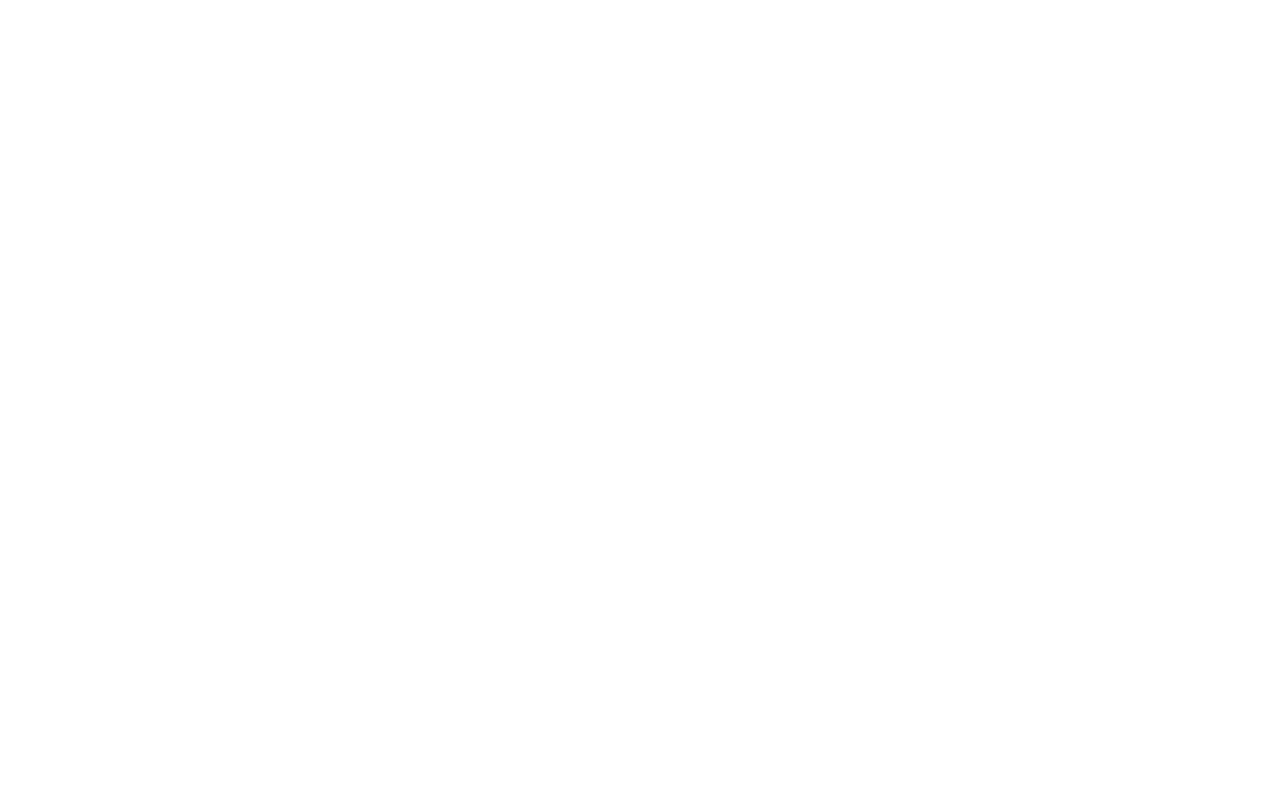
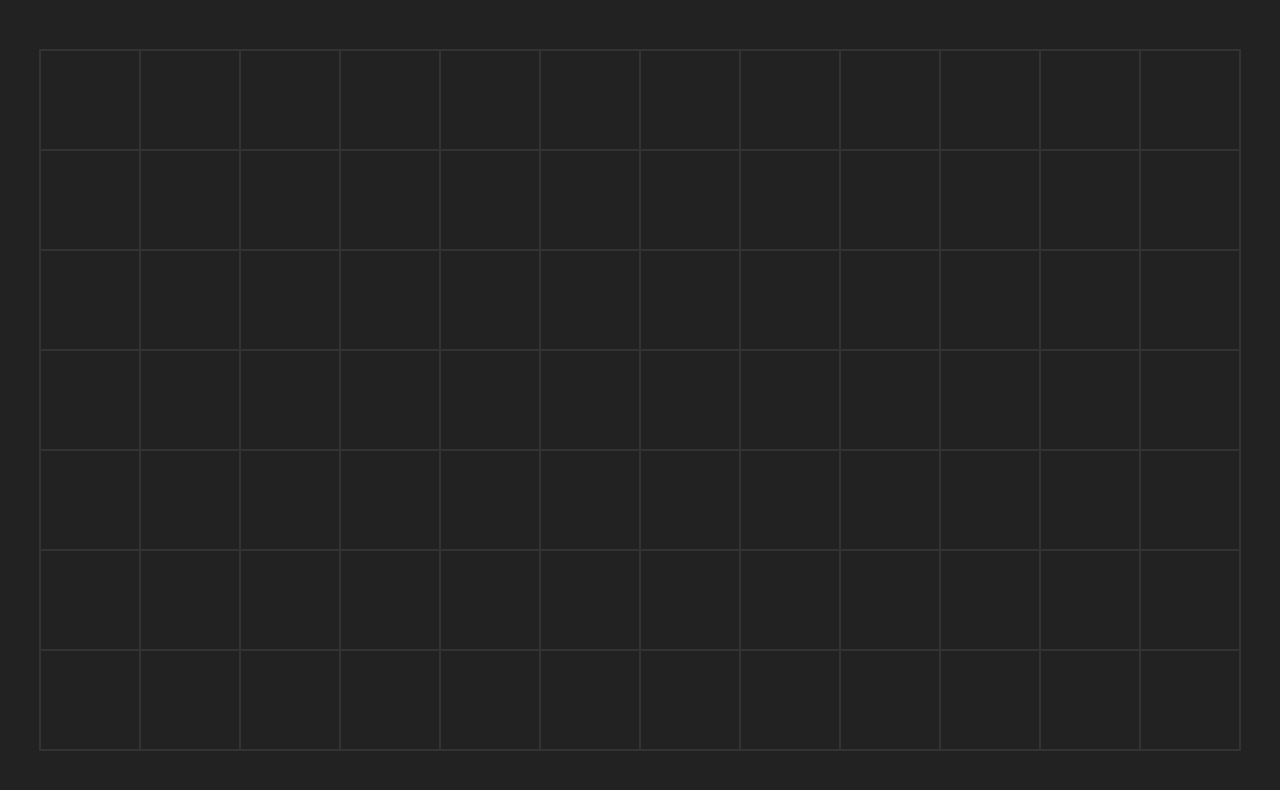
Before and after one commit to ScriptRaccoon/tikzcd-creator, a SvelteKit app: page / in a window 1280 px wide. Shown: the top 790 px of the page. Built offline with nearby package versions, Linux system fonts and the light colour scheme.

Commit message:
initialize grid with hover nodes

```diff
--- /dev/null
+++ b/src/lib/Grid.svelte
@@ -0,0 +1,74 @@
+<script lang="ts">
+	let size = $state({ x: 1, y: 1 });
+	const padding = 25;
+
+	$effect(() => {
+		size.x = Math.floor((window.innerWidth - 2 * padding) / 100);
+		size.y = Math.floor((window.innerHeight - 2 * padding) / 100);
+	});
+</script>
+
+<div class="grid-wrapper">
+	<div class="grid" style:--x={size.x} style:--y={size.y}>
+		{#each { length: size.y } as _, y}
+			{#each { length: size.x } as _, x}
+				<span class="tile">
+					{#if y > 0 && x > 0}
+						<button aria-label="create node here" class="node">
+							<div class="node-inner"></div>
+						</button>
+					{/if}
+				</span>
+			{/each}
+		{/each}
+	</div>
+</div>
+
+<style>
+	.grid-wrapper {
+		display: flex;
+		justify-content: center;
+		align-items: center;
+		width: 100vw;
+		height: 100vh;
+	}
+
+	.grid {
+		display: inline-grid;
+		grid-template-columns: repeat(var(--x), 100px);
+		grid-template-rows: repeat(var(--y), 100px);
+		outline: 1px solid #333;
+	}
+
+	.tile {
+		border: 1px solid #333;
+	}
+
+	.node {
+		width: 60px;
+		height: 60px;
+		border-radius: 50%;
+		display: flex;
+		justify-content: center;
+		align-items: center;
+		transform: translate(-50%, -50%);
+	}
+
+	.node-inner {
+		width: 20px;
+		height: 20px;
+		background-color: white;
+		border-radius: 50%;
+		opacity: 0;
+		scale: 0.25;
+
+		transition:
+			opacity 200ms,
+			scale 200ms;
+	}
+
+	.node:hover .node-inner {
+		opacity: 1;
+		scale: 1;
+	}
+</style>
--- /dev/null
+++ b/src/routes/+layout.svelte
@@ -0,0 +1,5 @@
+<script lang="ts">
+	import './app.css';
+</script>
+
+<slot />
--- a/src/routes/+page.svelte
+++ b/src/routes/+page.svelte
@@ -0,0 +1,5 @@
+<script lang="ts">
+	import Grid from '$lib/Grid.svelte';
+</script>
+
+<Grid />
--- /dev/null
+++ b/src/routes/app.css
@@ -0,0 +1,18 @@
+* {
+	margin: 0;
+	padding: 0;
+	box-sizing: border-box;
+}
+
+body {
+	background-color: #222;
+	color: #eee;
+}
+
+button {
+	font: inherit;
+	color: inherit;
+	background: none;
+	border: none;
+	cursor: pointer;
+}
```
